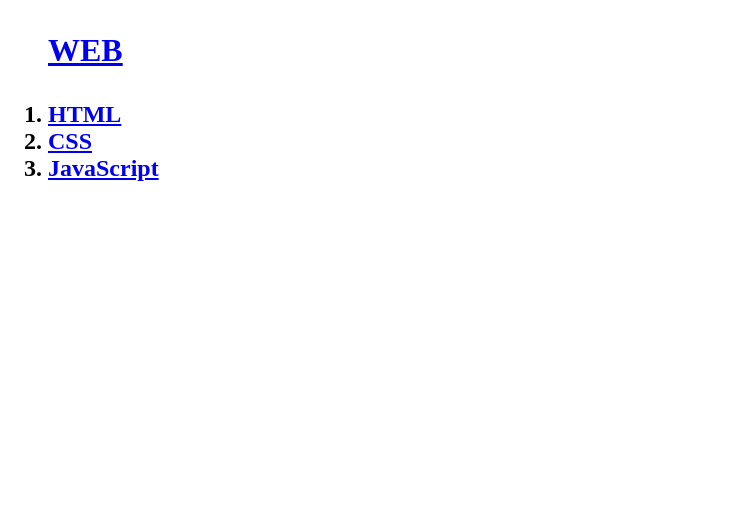
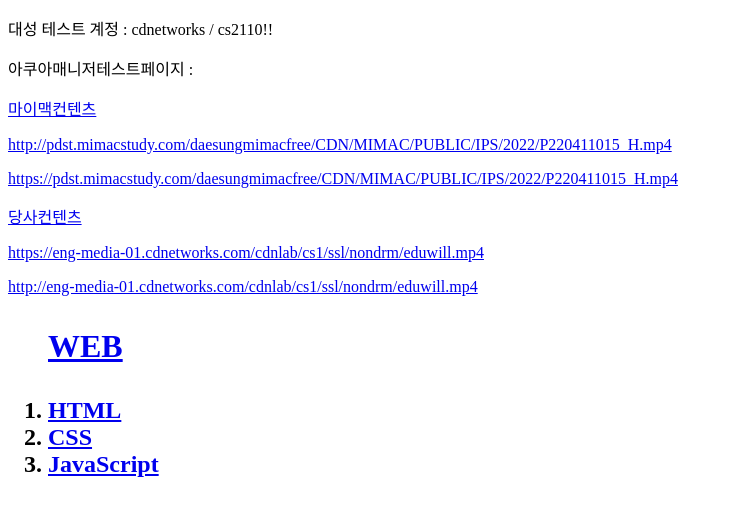
Before and after one commit to Manggugu/study, a plain HTML site: page study.html in a window 1280 px wide. Shown: the whole page, without its empty margins (0-733 px from the left). Drawn offline with Linux system fonts and the light colour scheme.

Commit message:
Update study.html

```diff
--- a/study.html
+++ b/study.html
@@ -6,7 +6,18 @@
 </head>
 
 <body>
-  <h1><a href="index.html"><ul>WEB</ul></a></h1>
+    <p>대성 테스트 계정 : cdnetworks / cs2110!!</p>
+
+  <p>아쿠아매니저테스트페이지 :</p>
+  <p><a href="hhttp://cdntech.cdnetworks.co.kr/public/qa/nmanager/cse1team_qa.html" target="blank"></p>
+
+  <p>마이맥컨텐츠</p>
+  <p>http://pdst.mimacstudy.com/daesungmimacfree/CDN/MIMAC/PUBLIC/IPS/2022/P220411015_H.mp4</p>
+  <p>https://pdst.mimacstudy.com/daesungmimacfree/CDN/MIMAC/PUBLIC/IPS/2022/P220411015_H.mp4</p>
+
+  <p>당사컨텐츠</p>
+  <p>https://eng-media-01.cdnetworks.com/cdnlab/cs1/ssl/nondrm/eduwill.mp4</p>
+  <p>http://eng-media-01.cdnetworks.com/cdnlab/cs1/ssl/nondrm/eduwill.mp4</p>  <h1><a href="index.html"><ul>WEB</ul></a></h1>
   <H2>
 <ol>
 <li><a href="1.html">HTML</a></li>
```
